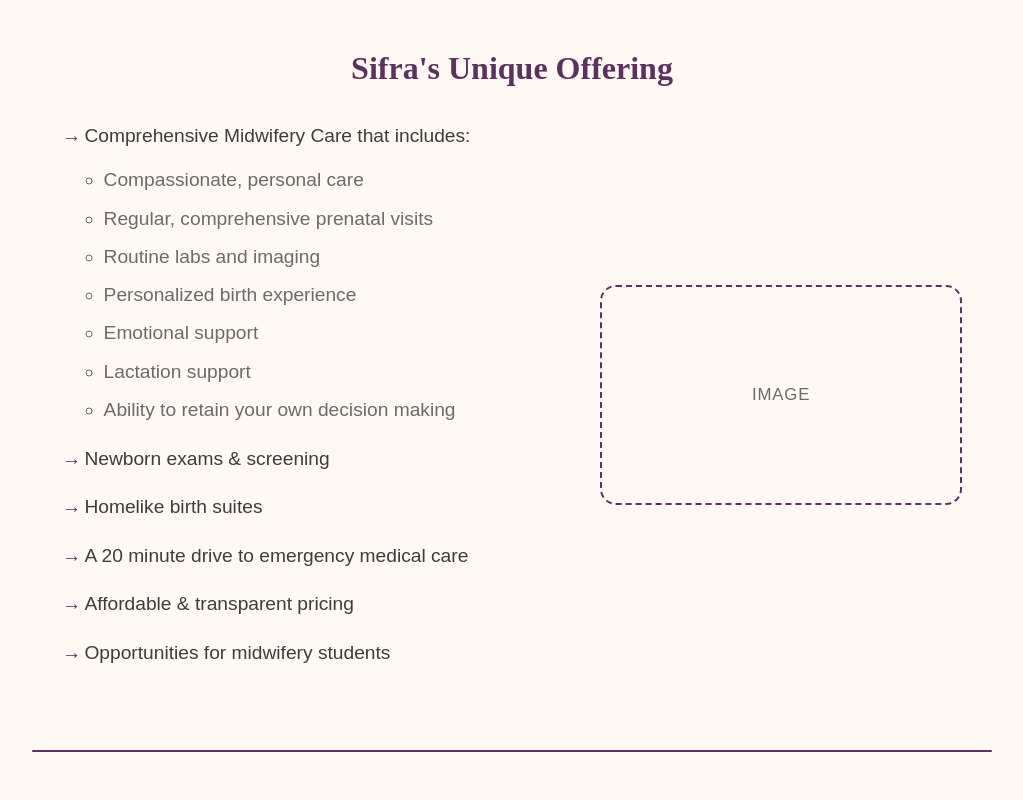
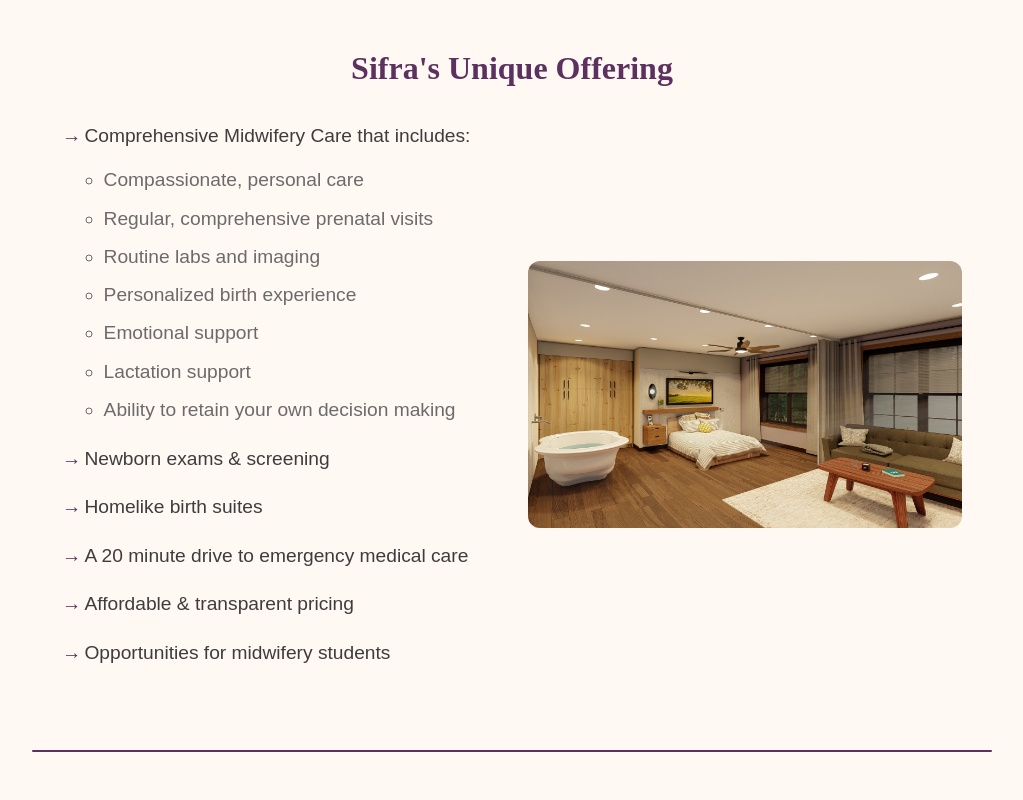
Before and after one commit to grokinhudsie/Sifra-site, a Next.js app: page / in a window 1280 px wide. Shown: the part 1980-2780 px from the top of the page, without its empty margins (128-1151 px from the left). Built offline with nearby package versions, Linux system fonts and the light colour scheme; a web font is replaced by a local one.

Commit message:
Added graphic
Room rendering

```diff
--- a/app/components/HomeSections.js
+++ b/app/components/HomeSections.js
@@ -91,9 +91,11 @@ export default function HomeSections() {
                 <li>Affordable &amp; transparent pricing</li>
                 <li>Opportunities for midwifery students</li>
               </ol>
-              <div className="why-img-placeholder">
-                <span>Image</span>
-              </div>
+              <img
+                className="why-img"
+                src="/Why Sifra images/room rendering 1.jpg"
+                alt="Rendering of a homelike birth suite at Sifra Birthing Center"
+              />
             </div>
           </div>
         </div>
--- a/app/globals.css
+++ b/app/globals.css
@@ -340,7 +340,7 @@ section#home { padding: 0; }
   align-items: center;
 }
 @media (min-width: 900px) {
-  .why-split { grid-template-columns: 1.4fr 1fr; }
+  .why-split { grid-template-columns: 1fr 1fr; }
 }
 .why-block > .why-img-placeholder { margin: 1.25rem 0; }
 .why-img {
```
Also changed, not shown: public/Why Sifra images/room rendering 1.jpg (added).
